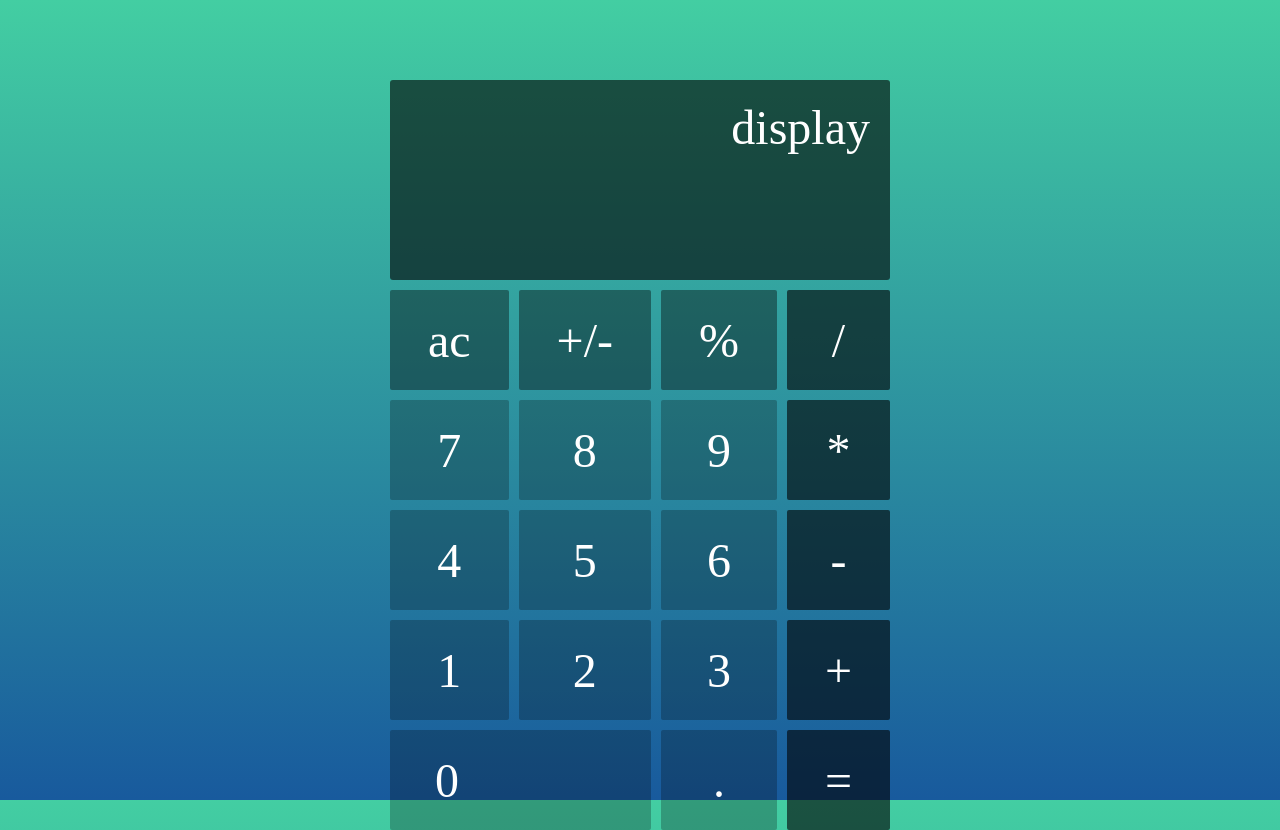
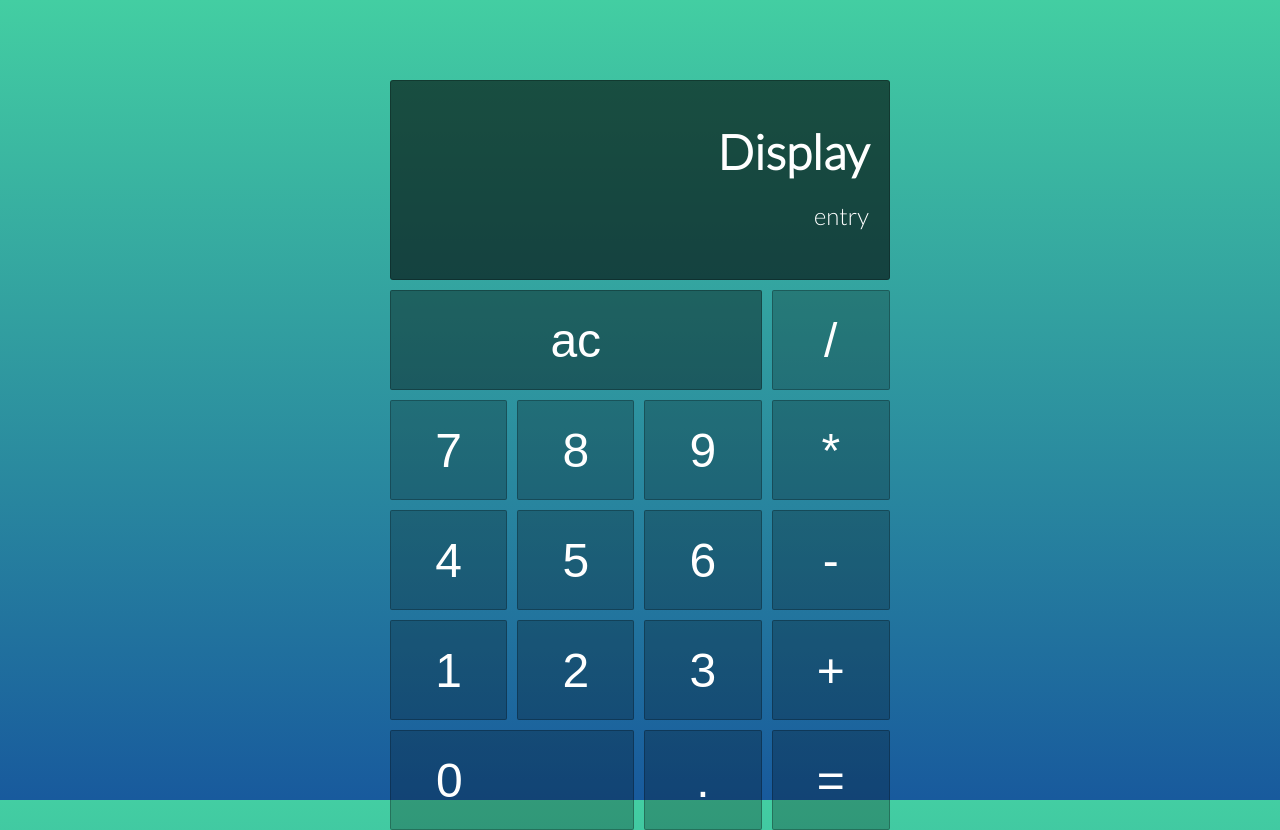
Before and after one commit to ryanmdoyle/react-calculator, a React (Create React App) app: page / in a window 1280 px wide. Built offline with nearby package versions, Linux system fonts and the light colour scheme.

Commit message:
Buttons provide input, style compelte

```diff
--- a/public/index.html
+++ b/public/index.html
@@ -10,6 +10,9 @@
     -->
     <link rel="manifest" href="%PUBLIC_URL%/manifest.json">
     <link rel="shortcut icon" href="%PUBLIC_URL%/favicon.ico">
+
+    <link href="https://fonts.googleapis.com/css?family=Lato:300" rel="stylesheet">
+
     <!--
       Notice the use of %PUBLIC_URL% in the tags above.
       It will be replaced with the URL of the `public` folder during the build.
--- a/src/App.js
+++ b/src/App.js
@@ -1,5 +1,7 @@
 import React, { Component } from 'react';
 // import './App.css';
+
+const Button = (props) => <button id={props.id} className={props.class} value={props.value} onClick={props.handleClick}>{props.value}</button>
 
 class App extends Component {
   constructor(props) {
@@ -8,14 +10,27 @@ class App extends Component {
       resultDisplay: "",
       entryDisplay: "",
     }
+    this.handleInput = this.handleInput.bind(this);
   }
 
-  handleInput() {
-    //manage state to entryDisplay when entering keys
+  handleInput(value) {
+    console.log(value);
   }
 
-  duplicateOperation() {
-    //check for second entry of operation and replace previous if neccesary
+  duplicateOperation(entry) {
+    const input = entry.split("")
+    const last = input[input.length-1];
+    const secToLast = input[input.length-2];
+      if (last === "+" || last === "-" || last === "/" || last === "*") {
+        if (secToLast === "+" || secToLast === "-" || secToLast === "/" || secToLast === "*") {
+          const removed = input.splice(-2, 1); console.log(removed);
+          return input.join("");
+        } else {
+          return entry;
+        }
+      } else {
+        return entry;
+      }
   }
 
   calculate() {
@@ -36,27 +51,28 @@ class App extends Component {
 
   render() {
     return (
-      <div class="grid-container">
-        <div class="display">display</div>
-        <div id="clear" class="button button-secondary">ac</div>
-        <div id="plus-min" class="button button-secondary">+/-</div>
-        <div id="percent" class="button button-secondary">%</div>
-        <div id="one" class="button button-primary">1</div>
-        <div id="two" class="button button-primary">2</div>
-        <div id="three" class="button button-primary">3</div>
-        <div id="four" class="button button-primary">4</div>
-        <div id="five" class="button button-primary">5</div>
-        <div id="six" class="button button-primary">6</div>
-        <div id="seven" class="button button-primary">7</div>
-        <div id="eight" class="button button-primary">8</div>
-        <div id="nine" class="button button-primary">9</div>
-        <div id="zero" class="button-primary">0</div>
-        <div id="divide" class="button button-operator">/</div>
-        <div id="multiply" class="button button-operator">*</div>
-        <div id="subtract" class="button button-operator">-</div>
-        <div id="add" class="button button-operator">+</div>
-        <div id="decimal" class="button button-primary">.</div>
-        <div id="equals" class="button button-operator">=</div>
+      <div className="grid-container">
+        <div className="display">
+          <h1>Display</h1>
+          <p>entry</p>
+        </div>
+        <Button id="clear" class={`button button-secondary`} value="ac" handleClick={() => this.handleInput("clear")}/>
+        <Button id="one" class="button button-primary" value={1} handleClick={() => this.handleInput(1)}/>
+        <Button id="two" class="button button-primary" value={2} handleClick={() => this.handleInput(2)}/>
+        <Button id="three" class="button button-primary" value={3} handleClick={() => this.handleInput(3)}/>
+        <Button id="four" class="button button-primary" value={4} handleClick={() => this.handleInput(4)}/>
+        <Button id="five" class="button button-primary" value={5} handleClick={() => this.handleInput(5)}/>
+        <Button id="six" class="button button-primary" value={6} handleClick={() => this.handleInput(6)}/>
+        <Button id="seven" class="button button-primary" value={7} handleClick={() => this.handleInput(7)}/>
+        <Button id="eight" class="button button-primary" value={8} handleClick={() => this.handleInput(8)}/>
+        <Button id="nine" class="button button-primary" value={9} handleClick={() => this.handleInput(9)}/>
+        <Button id="zero" class="button button-primary" value={0} handleClick={() => this.handleInput(0)}/>
+        <Button id="add" class="button button-primary" value={"+"} handleClick={() => this.handleInput("+")}/>
+        <Button id="subtract" class="button button-primary" value={"-"} handleClick={() => this.handleInput("-")}/>
+        <Button id="multiply" class="button button-primary" value={"*"} handleClick={() => this.handleInput("*")}/>
+        <Button id="divide" class="button button-primary" value={"/"} handleClick={() => this.handleInput("/")}/>
+        <Button id="decimal" class="button button-primary" value={"."} handleClick={() => this.handleInput(".")}/>
+        <Button id="equals" class="button button-primary" value={"="} handleClick={() => this.handleInput("=")}/>
       </div>
     );
   }
--- a/src/index.css
+++ b/src/index.css
@@ -1,7 +1,9 @@
 html {
   background: linear-gradient(#43cea2, #185a9d);
   height: 100%;
+  font-family: 'Lato', sans-serif;
 }
+
 .grid-container {
   margin: auto;
   margin-top: 10vh;
@@ -13,7 +15,7 @@ html {
   grid-gap: 10px 10px;
   grid-template-areas:
     "display display display display"
-    "clr plus-min percent div"
+    "clr clr clr div"
     "b7 b8 b9 multi"
     "b4 b5 b6 subtract"
     "b1 b2 b3 add"
@@ -28,8 +30,22 @@ html {
   text-align: right;
   border-radius: 3px;
   padding: 20px;
-  font-size: 3em;
   color: white;
+  border: 1px solid rgb(0, 0, 0, 0.25);
+}
+
+.display h1 {
+    font-size: 3em;
+    line-height: 80%
+}
+
+.display p {
+    font-size: 1.5em;
+    line-height: 100%
+}
+
+button:hover {
+  border: 1px solid #ffffff;
 }
 
 .button {
@@ -45,26 +61,21 @@ html {
 
 .button-primary {
   background: rgb(0, 0, 0, 0.25);
+  border: 1px solid rgb(0, 0, 0, 0.25);
 }
 
 .button-secondary {
   background: rgb(0, 0, 0, 0.4);
+  border: 1px solid rgb(0, 0, 0, 0.25);
 }
 
 .button-operator {
   background: rgb(0, 0, 0, 0.6);
+  border: 1px solid rgb(0, 0, 0, 0.25);
 }
 
 #clear {
   grid-area: clr;
-}
-
-#plus-min {
-  grid-area: plus-min;
-}
-
-#percent {
-  grid-area: percent;
 }
 
 #one {
```
Also changed, not shown: 1 other file (tests, documents, lock files or other folders).
